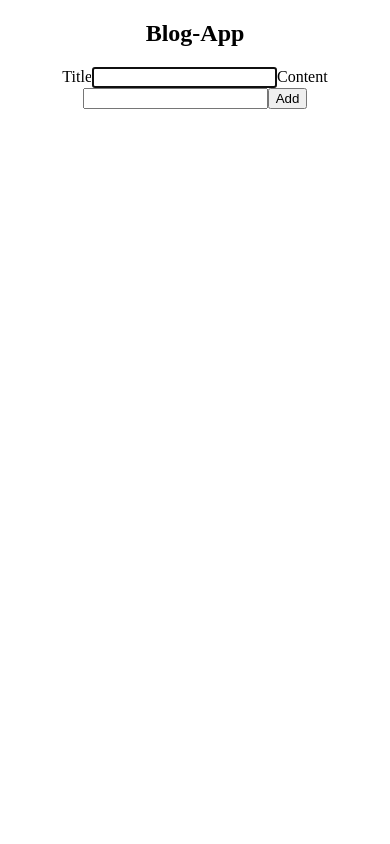
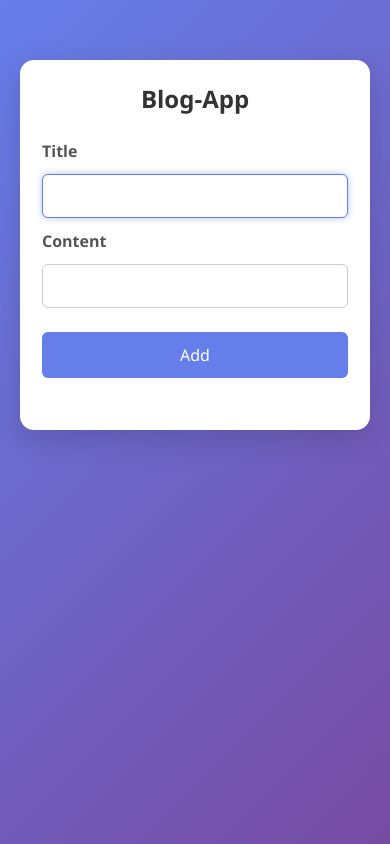
Before and after one commit to prathameshcode360/BLOG-APP, a React (Create React App) app: page / in a window 390 px wide. Built offline with nearby package versions, Linux system fonts and the light colour scheme.

Commit message:
Added Responsive style for blog-App

```diff
--- a/src/index.css
+++ b/src/index.css
@@ -1,3 +1,150 @@
-.App{
+/* ---------------- RESET ---------------- */
+* {
+  margin: 0;
+  padding: 0;
+  box-sizing: border-box;
+  font-family: "Segoe UI", Tahoma, Geneva, Verdana, sans-serif;
+}
+
+/* ---------------- BODY ---------------- */
+body {
+  background: linear-gradient(135deg, #667eea, #764ba2);
+  min-height: 100vh;
+}
+
+/* ---------------- APP ---------------- */
+.App {
+  width: 100%;
+  padding: 20px;
+}
+
+/* ---------------- MAIN CONTAINER ---------------- */
+.main-container {
+  max-width: 1200px;     /* wide from initial load */
+  width: 50%;
+  margin: 40px auto;
+  background: #ffffff;
+  padding: 32px;
+  border-radius: 14px;
+  box-shadow: 0 10px 30px rgba(0, 0, 0, 0.15);
+}
+
+.main-container h2 {
   text-align: center;
+  margin-bottom: 25px;
+  color: #333;
 }
+
+/* ---------------- FORM ---------------- */
+.add-blog form {
+  display: flex;
+  flex-direction: column;
+  gap: 12px;
+}
+
+.add-blog label {
+  font-weight: 600;
+  color: #555;
+}
+
+.add-blog input {
+  padding: 12px;
+  border-radius: 6px;
+  border: 1px solid #ccc;
+  outline: none;
+  transition: 0.3s;
+}
+
+.add-blog input:focus {
+  border-color: #667eea;
+  box-shadow: 0 0 6px rgba(102, 126, 234, 0.5);
+}
+
+.add-blog button {
+  margin-top: 12px;
+  padding: 12px;
+  border: none;
+  border-radius: 6px;
+  background: #667eea;
+  color: #fff;
+  font-size: 16px;
+  cursor: pointer;
+  transition: 0.3s;
+}
+
+.add-blog button:hover {
+  background: #5a67d8;
+}
+
+/* ---------------- BLOG LIST ---------------- */
+.blog-list {
+  margin-top: 30px;
+  display: flex;
+  flex-direction: column;
+  gap: 18px;
+}
+
+.blog-list > div {
+  padding: 18px;
+  border-radius: 10px;
+  background: #f9f9f9;
+  border-left: 6px solid #667eea;
+  transition: 0.3s;
+}
+
+.blog-list > div:hover {
+  transform: translateY(-3px);
+  box-shadow: 0 8px 20px rgba(0, 0, 0, 0.1);
+}
+
+.blog-list h3 {
+  margin-bottom: 8px;
+  color: #333;
+}
+
+.blog-list p {
+  margin-bottom: 12px;
+  color: #666;
+}
+
+/* ---------------- BUTTONS ---------------- */
+.blog-list button {
+  padding: 7px 14px;
+  margin-right: 10px;
+  border: none;
+  border-radius: 5px;
+  cursor: pointer;
+  font-size: 14px;
+}
+
+.blog-list button:first-of-type {
+  background: #38b2ac;
+  color: #fff;
+}
+
+.blog-list button:first-of-type:hover {
+  background: #2c9a94;
+}
+
+.blog-list button:last-of-type {
+  background: #e53e3e;
+  color: #fff;
+}
+
+.blog-list button:last-of-type:hover {
+  background: #c53030;
+}
+
+/* ---------------- RESPONSIVE ---------------- */
+@media (max-width: 768px) {
+  .main-container {
+    width: 100%;
+    padding: 22px;
+  }
+}
+
+@media (max-width: 480px) {
+  .blog-list button {
+    margin-bottom: 8px;
+  }
+}
```
